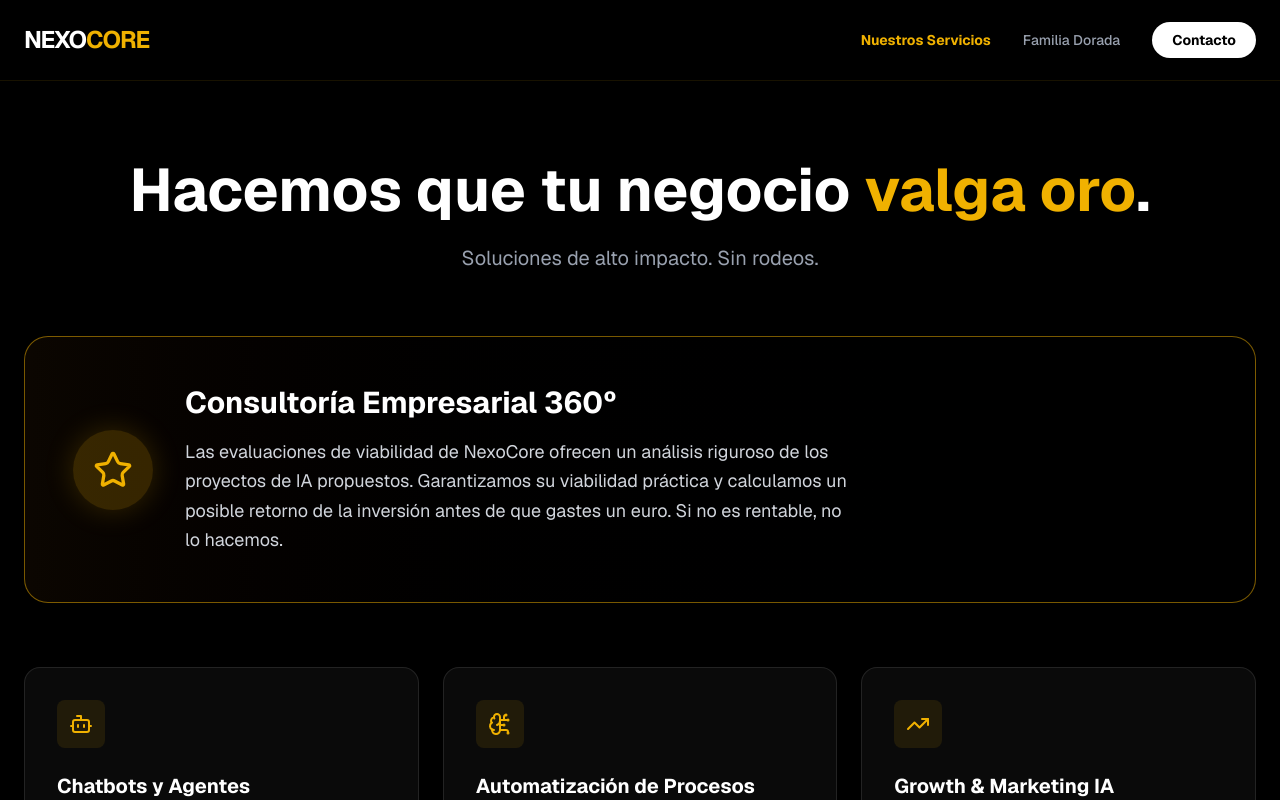
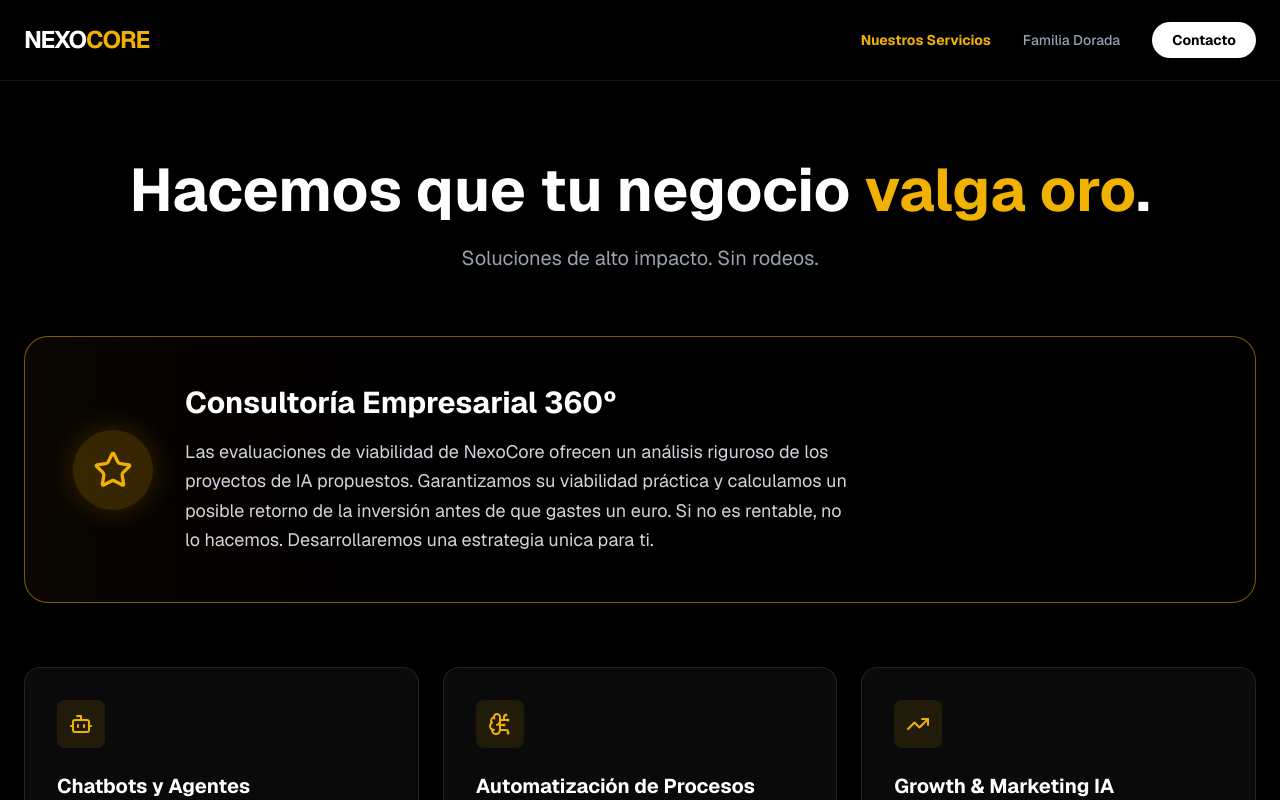
Before and after one commit to alewine73/nexocore-web, a Next.js app: page /servicios in a window 1280 px wide. Shown: the top 800 px of the page. Built offline with nearby package versions, Linux system fonts and the light colour scheme.

Commit message:
detalle servicios

```diff
--- a/app/servicios/page.tsx
+++ b/app/servicios/page.tsx
@@ -63,7 +63,7 @@ export default function ServiciosPage() {
               <h2 className="text-3xl font-bold text-white mb-4">Consultoría Empresarial 360º</h2>
               <p className="text-gray-300 leading-relaxed max-w-2xl text-lg">
                 Las evaluaciones de viabilidad de NexoCore ofrecen un análisis riguroso de los proyectos de IA propuestos.
-                Garantizamos su viabilidad práctica y calculamos un posible retorno de la inversión antes de que gastes un euro. Si no es rentable, no lo hacemos.
+                Garantizamos su viabilidad práctica y calculamos un posible retorno de la inversión antes de que gastes un euro. Si no es rentable, no lo hacemos. Desarrollaremos una estrategia unica para ti.
               </p>
             </div>
           </div>
```
